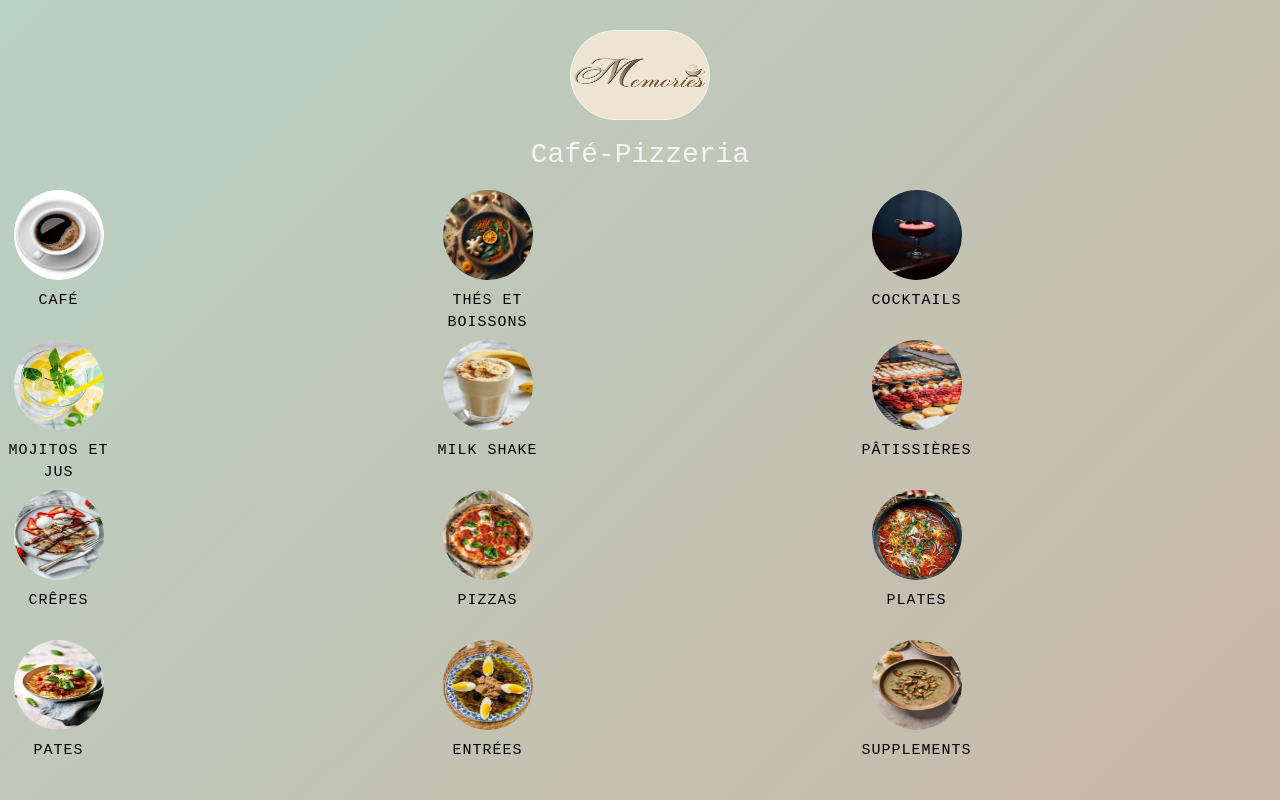
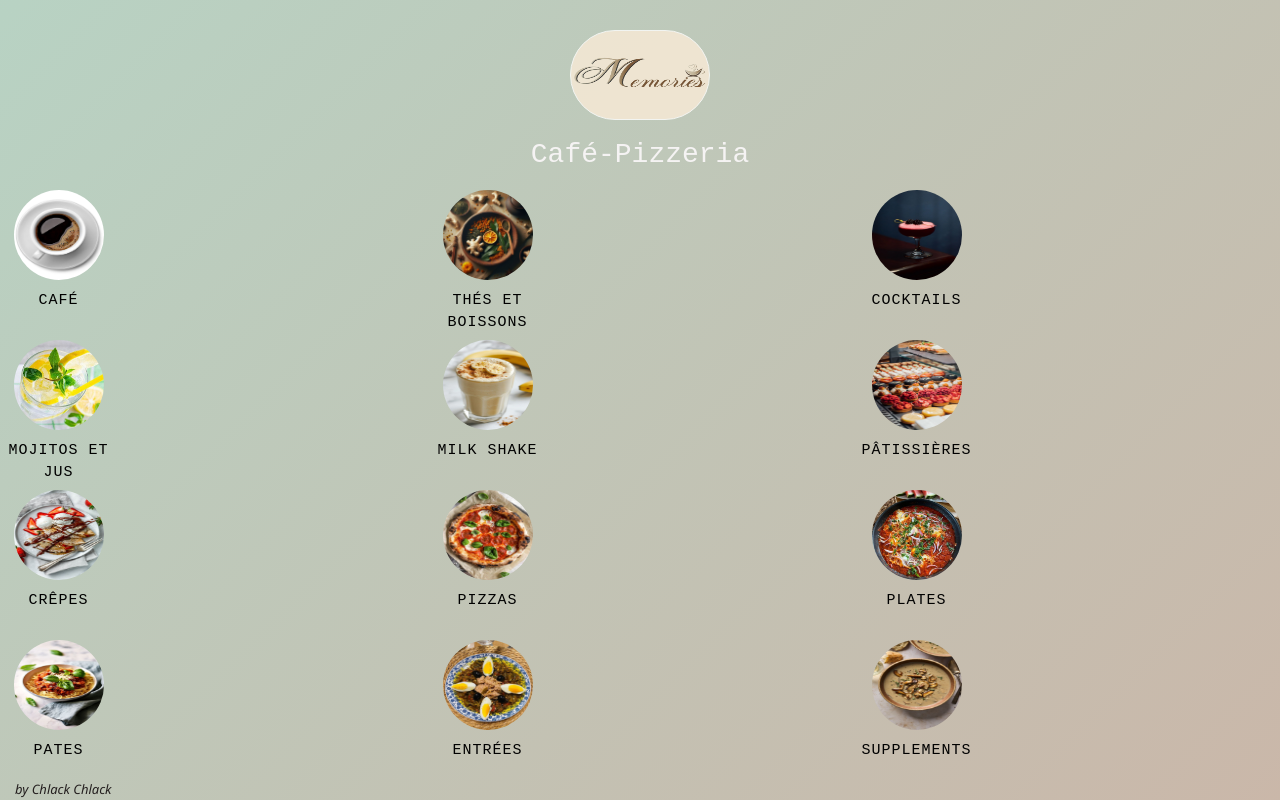
Before and after one commit to Torett00/MLLabS, an Angular app: page / in a window 1280 px wide. Built offline with nearby package versions, Linux system fonts and the light colour scheme.

Commit message:
favicon3

```diff
--- a/src/app/home2/home2.component.css
+++ b/src/app/home2/home2.component.css
@@ -26,7 +26,13 @@
  margin-top: 50px;
 
 }
-
+.BY{
+    color: rgb(36, 31, 31);
+ margin-top: 15px;
+font-family: 'Segoe UI', Tahoma, Geneva, Verdana, sans-serif;    font-size: small;
+    margin-left: 15px;
+    font-style:oblique;
+}
 .Logo{
     width: 140px;
     height: 90px;
--- a/src/app/home2/home2.component.html
+++ b/src/app/home2/home2.component.html
@@ -48,5 +48,7 @@
       </div>
 
     </div>
-  </div></body>
+  <div class="BY"> by Chlack Chlack</div>
+  </div>
+</body>
   </html>
```
